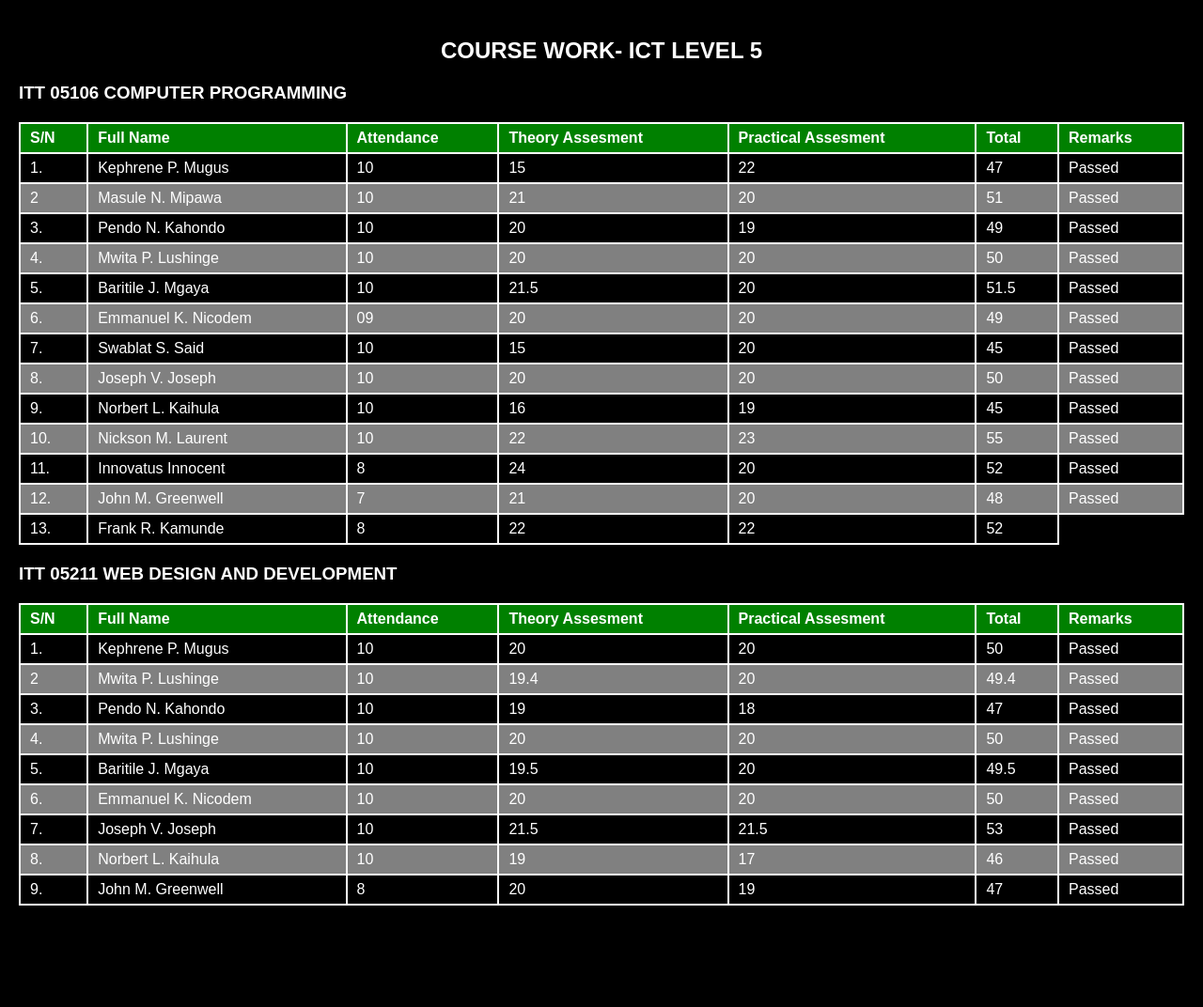
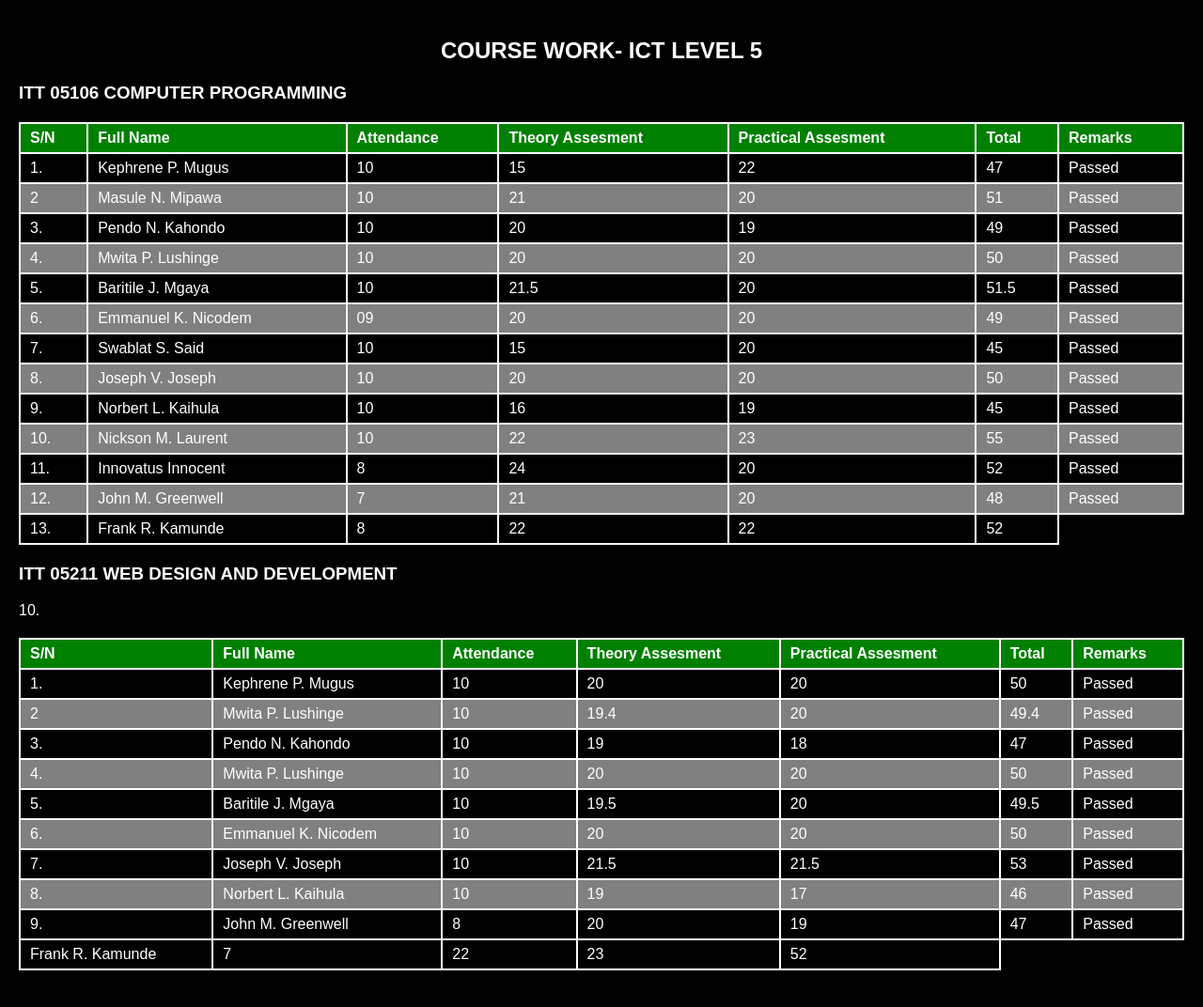
Before and after one commit to lennycodes2000/L5, a plain HTML site: page index.html in a window 1280 px wide. Shown: the whole page at 94% size. Before the commit the page ends 1004 px from the top, so only its background shows below. Drawn offline with Linux system fonts and the light colour scheme.

Commit message:
Update index.html

```diff
--- a/index.html
+++ b/index.html
@@ -236,6 +236,12 @@
         <td>47</td>
         <td>Passed</td>
     </tr>
+        <tr>10.</tr>
+        <td>Frank R. Kamunde</td>
+        <td>7</td>
+        <td>22</td>
+        <td>23</td>
+        <td>52</td>
     </tbody>
 </table>
 </body>
```
